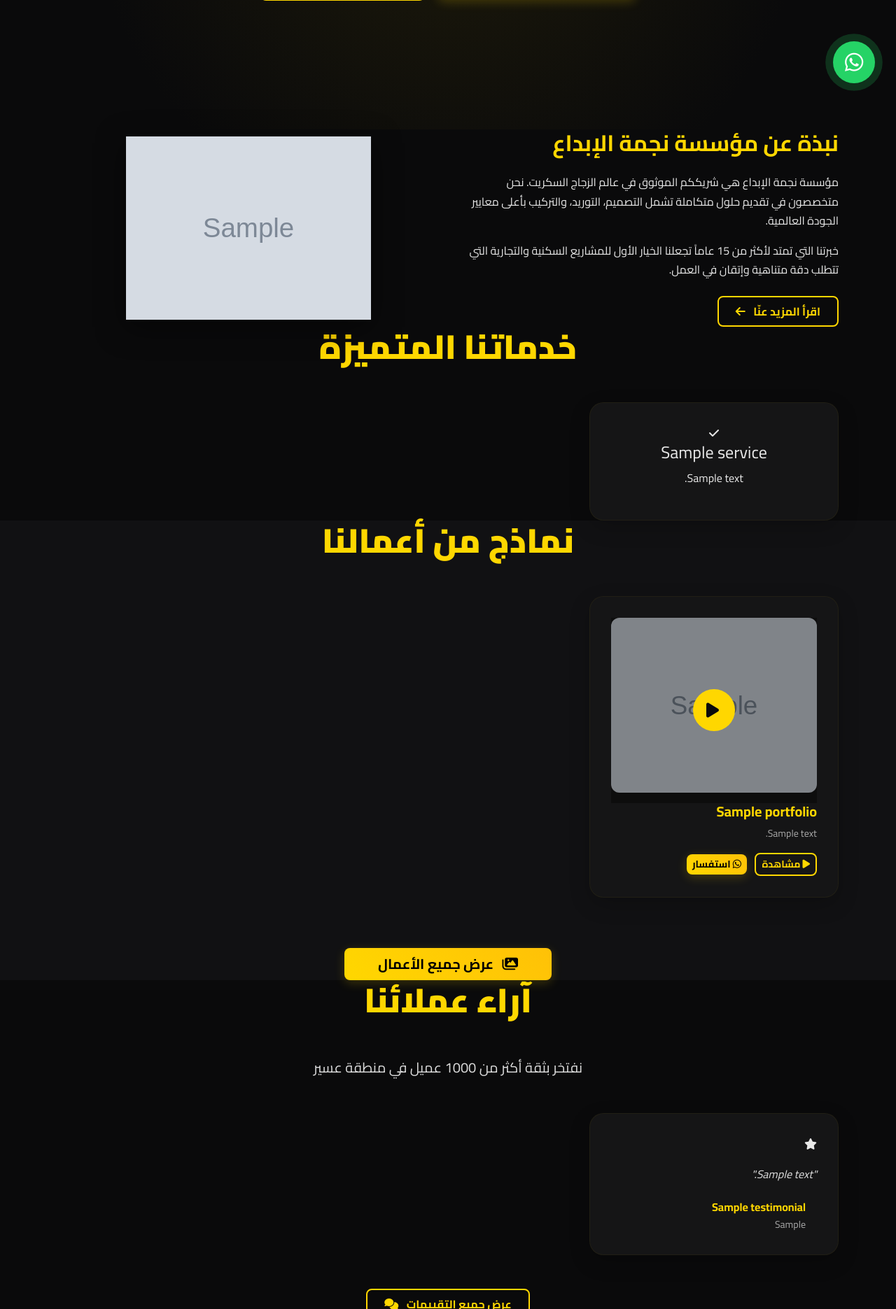
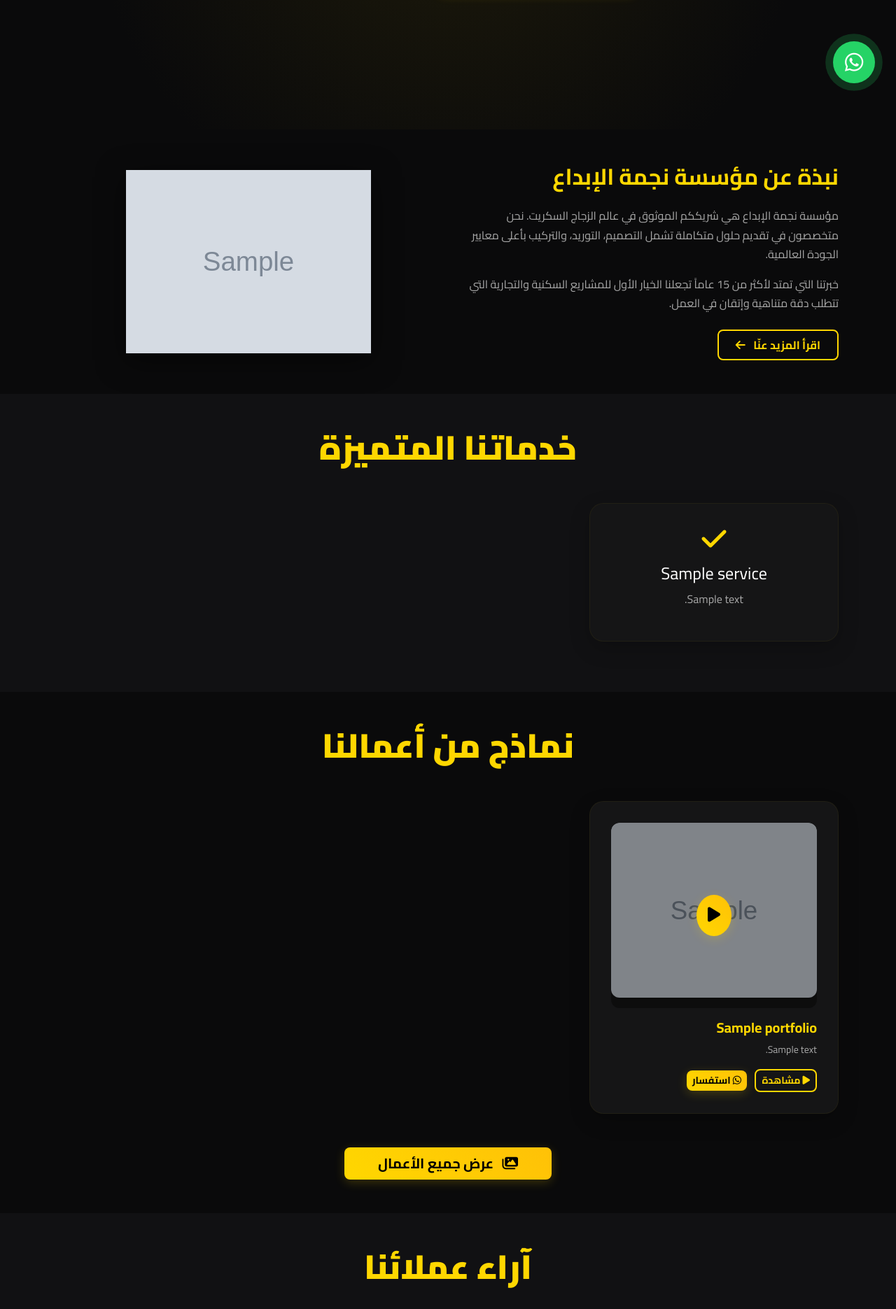
Before and after one commit to Nhgbl/najmat-alebdaa, a Django app: page / in a window 1280 px wide. Shown: the part 651-2522 px from the top of the page at 70% size. Run offline with Django 5.2, Linux system fonts and the light colour scheme; tables that the repository leaves empty hold one stand-in row (values such as "Sample post"); grey boxes marked "Sample" are stand-in pictures.

Commit message:
Refactor home.html structure and content

```diff
--- a/main/templates/main/home.html
+++ b/main/templates/main/home.html
@@ -2,23 +2,19 @@
 {% load static %}
 
 {% block title %}مؤسسة نجمة الإبداع | زجاج السعودية | زجاج سكريت خميس مشيط{% endblock %}
-
-{% block meta_description %}نجمة الإبداع هي رائدة مجال زجاج السعودية وزجاج خميس مشيط. نقدم خدمات تركيب زجاج سكريت،
-واجهات زجاجية، سواتر، وأبواب زجاجية بأعلى جودة وضمان.{% endblock %}
+{% block meta_description %}نجمة الإبداع هي رائدة مجال زجاج السعودية وزجاج خميس مشيط. نقدم خدمات تركيب زجاج سكريت، واجهات زجاجية، سواتر، وأبواب زجاجية بأعلى جودة وضمان.{% endblock %}
 
 {% block content %}
 
-<!-- قسم البطل (Hero Section) -->
 <div class="hero-section">
     <div class="container">
         <h1 class="text-yellow fw-bold mb-4" data-aos="fade-up">مؤسسة نجمة الإبداع</h1>
-        <p class="lead fs-3 mb-5" data-aos="fade-up" data-aos-delay="100">لتركيب وتوريد جميع أنواع زجاج السكريت</p>
-        <p class="mb-5" data-aos="fade-up" data-aos-delay="200" style="color: #ddd; font-size: 1.1rem;">
+        <p class="lead fs-3 mb-4" data-aos="fade-up" data-aos-delay="100">لتركيب وتوريد جميع أنواع زجاج السكريت</p>
+        <p class="mb-5 text-muted fs-5" data-aos="fade-up" data-aos-delay="200">
             نحن متخصصون في تقديم حلول زجاج عالية الجودة مع تركيب احترافي وخدمة عملاء متميزة
         </p>
         <div data-aos="fade-up" data-aos-delay="300">
-            <a href="https://wa.me/{{ site_settings.whatsapp }}" target="_blank"
-                class="btn btn-yellow btn-lg px-5 py-3 fs-5 me-3">
+            <a href="https://wa.me/{{ site_settings.whatsapp }}" target="_blank" class="btn btn-yellow btn-lg px-5 py-3 fs-5 me-3">
                 <i class="fab fa-whatsapp me-2"></i> اطلب تسعيرة الآن
             </a>
             <a href="{% url 'main:contact' %}" class="btn btn-outline-warning btn-lg px-5 py-3 fs-5">
@@ -28,19 +24,16 @@
     </div>
 </div>
 
-<!-- قسم نبذة عن المؤسسة -->
-<div class="section">
+<div class="section py-5">
     <div class="container">
         <div class="row align-items-center">
             <div class="col-lg-6 mb-4 mb-lg-0" data-aos="fade-right">
                 <h2 class="text-yellow fw-bold mb-4">نبذة عن مؤسسة نجمة الإبداع</h2>
-                <p class="mb-3">
-                    مؤسسة نجمة الإبداع هي شريككم الموثوق في عالم الزجاج السكريت. نحن متخصصون في تقديم حلول متكاملة تشمل
-                    التصميم، التوريد، والتركيب بأعلى معايير الجودة العالمية.
+                <p class="mb-3 text-muted">
+                    مؤسسة نجمة الإبداع هي شريككم الموثوق في عالم الزجاج السكريت. نحن متخصصون في تقديم حلول متكاملة تشمل التصميم، التوريد، والتركيب بأعلى معايير الجودة العالمية.
                 </p>
-                <p class="mb-3">
-                    خبرتنا التي تمتد لأكثر من 15 عاماً تجعلنا الخيار الأول للمشاريع السكنية والتجارية التي تتطلب دقة
-                    متناهية وإتقان في العمل.
+                <p class="mb-3 text-muted">
+                    خبرتنا التي تمتد لأكثر من 15 عاماً تجعلنا الخيار الأول للمشاريع السكنية والتجارية التي تتطلب دقة متناهية وإتقان في العمل.
                 </p>
                 <div class="mt-4">
                     <a href="{% url 'main:about' %}" class="btn btn-outline-warning px-4 py-2">
@@ -50,184 +43,109 @@
             </div>
             <div class="col-lg-6 text-center" data-aos="fade-left">
                 {% if site_settings.logo %}
-                <img src="{{ site_settings.logo.url }}" alt="مؤسسة نجمة الإبداع" class="logo-img"
-                    onerror="this.src='/static/logo.png';"
-                    style="max-width: 350px; filter: drop-shadow(0 10px 20px rgba(0,0,0,0.5));">
+                <img src="{{ site_settings.logo.url }}" alt="مؤسسة نجمة الإبداع" class="img-fluid" onerror="this.src='/static/logo.png';" style="max-width: 350px; filter: drop-shadow(0 10px 20px rgba(0,0,0,0.5));">
                 {% else %}
-                <img src="{% static 'logo.png' %}" alt="مؤسسة نجمة الإبداع" class="logo-img"
-                    style="max-width: 350px; filter: drop-shadow(0 10px 20px rgba(0,0,0,0.5));">
+                <img src="{% static 'logo.png' %}" alt="مؤسسة نجمة الإبداع" class="img-fluid" style="max-width: 350px; filter: drop-shadow(0 10px 20px rgba(0,0,0,0.5));">
                 {% endif %}
             </div>
         </div>
     </div>
 </div>
 
-
-<!-- قسم الخدمات -->
-<div class="section">
+<div class="section py-5" style="background-color: var(--dark-gray);">
     <div class="container">
         <h2 class="section-title text-yellow">خدماتنا المتميزة</h2>
         <div class="row">
             {% for service in services %}
-            <div class="col-lg-4 col-md-6" data-aos="fade-up" data-aos-delay="{{ forloop.counter0|add:1 }}00">
+            <div class="col-lg-4 col-md-6 mb-4" data-aos="fade-up" data-aos-delay="{{ forloop.counter0|add:1 }}00">
                 <div class="service-box text-center">
-                    <i class="fas fa-check"></i>
-                    <h4>{{ service.title }}</h4>
-                    <p>{{ service.description }}</p>
+                    <i class="fas fa-check text-yellow fs-1 mb-3"></i>
+                    <h4 class="text-white">{{ service.title }}</h4>
+                    <p class="text-muted">{{ service.description }}</p>
                 </div>
             </div>
             {% empty %}
-            <div class="col-12">
-                <p class="text-center text-muted">سيتم إضافة الخدمات قريباً...</p>
-            </div>
+            <div class="col-12"><p class="text-center text-muted">سيتم إضافة الخدمات قريباً...</p></div>
             {% endfor %}
         </div>
     </div>
 </div>
 
-<!-- قسم نماذج الأعمال -->
-<div class="section" style="background-color: var(--dark-gray);">
+<div class="section py-5">
     <div class="container">
         <h2 class="section-title text-yellow">نماذج من أعمالنا</h2>
         <div class="row">
             {% for item in portfolios %}
             <div class="col-lg-4 col-md-6 mb-4" data-aos="fade-up" data-aos-delay="{{ forloop.counter0|add:1 }}00">
                 <div class="portfolio-box">
-                    <div style="position: relative; overflow: hidden;">
+                    <div style="position: relative; overflow: hidden; border-radius: 12px;">
                         {% if item.video %}
-                        {% if item.image %}
-                        <img src="{{ item.image.url }}" alt="{{ item.title }}"
-                            style="width: 100%; height: 250px; object-fit: cover;" loading="lazy"
-                            onerror="this.onerror=null; this.src='/static/video_poster.png';">
+                            {% if item.image %}
+                            <img src="{{ item.image.url }}" alt="{{ item.title }}" onerror="this.onerror=null; this.src='/static/video_poster.png';">
+                            {% else %}
+                            <img src="/static/video_poster.png" alt="{{ item.title }}">
+                            {% endif %}
+                            <div class="video-overlay" style="position: absolute; top: 0; left: 0; width: 100%; height: 100%; background: rgba(0,0,0,0.4); display: flex; align-items: center; justify-content: center;">
+                                <a href="{{ item.video.url }}" target="_blank" class="btn btn-yellow rounded-circle p-3"><i class="fas fa-play fs-4"></i></a>
+                            </div>
+                        {% elif item.image %}
+                            <img src="{{ item.image.url }}" alt="{{ item.title }}" onerror="this.onerror=null; this.src='/static/logo.png';">
                         {% else %}
-                        <img src="/static/video_poster.png" alt="{{ item.title }}"
-                            style="width: 100%; height: 250px; object-fit: cover;" loading="lazy">
-                        {% endif %}
-                        <div style="position: absolute; top: 0; left: 0; width: 100%; height: 100%; background-color: rgba(0, 0, 0, 0.4); display: flex; align-items: center; justify-content: center; transition: 0.3s ease;"
-                            class="video-overlay">
-                            <a href="{{ item.video.url }}" target="_blank"
-                                style="display: flex; align-items: center; justify-content: center; width: 60px; height: 60px; background-color: var(--primary); border-radius: 50%; text-decoration: none; transition: 0.3s ease;"
-                                class="play-button" aria-label="شغل الفيديو">
-                                <i class="fas fa-play"
-                                    style="color: var(--bg-dark); font-size: 24px; margin-right: 4px;"></i>
-                            </a>
-                        </div>
-                        {% elif item.image %}
-                        <img src="{{ item.image.url }}" alt="{{ item.title }}"
-                            style="width: 100%; height: 250px; object-fit: cover;" loading="lazy"
-                            onerror="this.onerror=null; this.src='/static/logo.png';">
-                        {% else %}
-                        <div
-                            style="width: 100%; height: 250px; background-color: var(--light-gray); display: flex; align-items: center; justify-content: center;">
-                            <i class="fas fa-image" style="font-size: 3rem; color: var(--main-yellow);"></i>
-                        </div>
+                            <div class="d-flex align-items-center justify-content-center bg-dark" style="height: 250px;"><i class="fas fa-image fs-1 text-yellow"></i></div>
                         {% endif %}
                     </div>
-
-                    <div class="content">
-                        {% if item.title %}
-                        <h5 class="text-yellow fw-bold">{{ item.title }}</h5>
-                        {% endif %}
-                        {% if item.description %}
-                        <p class="text-muted small">{{ item.description|truncatewords:15 }}</p>
-                        {% endif %}
+                    <div class="content mt-3">
+                        {% if item.title %}<h5 class="text-yellow fw-bold">{{ item.title }}</h5>{% endif %}
+                        {% if item.description %}<p class="text-muted small">{{ item.description|truncatewords:15 }}</p>{% endif %}
                         <div class="mt-3">
                             {% if item.video %}
-                            <a href="{{ item.video.url }}" target="_blank" class="btn btn-sm btn-outline-warning me-2">
-                                <i class="fas fa-play"></i> مشاهدة
-                            </a>
+                            <a href="{{ item.video.url }}" target="_blank" class="btn btn-sm btn-outline-warning me-2"><i class="fas fa-play"></i> مشاهدة</a>
                             {% endif %}
-                            <a href="https://wa.me/{{ site_settings.whatsapp }}" target="_blank"
-                                class="btn btn-sm btn-yellow">
-                                <i class="fab fa-whatsapp"></i> استفسار
-                            </a>
+                            <a href="https://wa.me/{{ site_settings.whatsapp }}" target="_blank" class="btn btn-sm btn-yellow"><i class="fab fa-whatsapp"></i> استفسار</a>
                         </div>
                     </div>
                 </div>
             </div>
             {% empty %}
-            <div class="col-12">
-                <p class="text-center text-muted">سيتم إضافة نماذج الأعمال قريباً...</p>
-            </div>
+            <div class="col-12"><p class="text-center text-muted">سيتم إضافة نماذج الأعمال قريباً...</p></div>
             {% endfor %}
         </div>
-
-        <div class="text-center mt-5">
-            <a href="{% url 'main:portfolio' %}" class="btn btn-yellow btn-lg px-5">
-                <i class="fas fa-images me-2"></i> عرض جميع الأعمال
-            </a>
+        <div class="text-center mt-4">
+            <a href="{% url 'main:portfolio' %}" class="btn btn-yellow btn-lg px-5"><i class="fas fa-images me-2"></i> عرض جميع الأعمال</a>
         </div>
     </div>
 </div>
 
-<!-- قسم التقييمات -->
 {% if testimonials %}
-<div class="section">
+<div class="section py-5" style="background-color: var(--dark-gray);">
     <div class="container">
         <h2 class="section-title text-yellow">آراء عملائنا</h2>
-        <p class="text-center mb-5 fs-5" style="color: #ddd;">نفتخر بثقة أكثر من 1000 عميل في منطقة عسير</p>
+        <p class="text-center mb-5 fs-5 text-muted">نفتخر بثقة أكثر من 1000 عميل في منطقة عسير</p>
         <div class="row">
             {% for testimonial in testimonials %}
             <div class="col-lg-4 col-md-6 mb-4" data-aos="fade-up" data-aos-delay="{{ forloop.counter0|add:1 }}00">
                 <div class="testimonial-box h-100">
-                    <div class="stars mb-3">
-                        {% for i in "x"|rjust:testimonial.rating %}
-                        <i class="fas fa-star" style="color: var(--main-yellow);"></i>
-                        {% endfor %}
+                    <div class="stars mb-3 text-yellow">
+                        {% for i in "x"|rjust:testimonial.rating %}<i class="fas fa-star"></i>{% endfor %}
                     </div>
-                    <p class="mb-4" style="font-style: italic; color: #ddd;">"{{ testimonial.message }}"</p>
-                    <div class="testimonial-author d-flex align-items-center">
-                        <div class="ms-3">
-                            <h6 class="mb-0 text-yellow fw-bold">{{ testimonial.client_name }}</h6>
-                            {% if testimonial.client_company %}
-                            <small class="text-muted">{{ testimonial.client_company }}</small>
-                            {% endif %}
-                        </div>
+                    <p class="mb-4 text-muted fst-italic">"{{ testimonial.message }}"</p>
+                    <div class="testimonial-author">
+                        <h6 class="mb-0 text-white fw-bold">{{ testimonial.client_name }}</h6>
+                        {% if testimonial.client_company %}<small class="text-yellow">{{ testimonial.client_company }}</small>{% endif %}
                     </div>
                 </div>
             </div>
             {% endfor %}
         </div>
-        <div class="text-center mt-4">
-            <a href="{% url 'main:testimonials' %}" class="btn btn-outline-warning px-4 py-2">
-                عرض جميع التقييمات <i class="fas fa-comments ms-2"></i>
-            </a>
-        </div>
     </div>
 </div>
 {% endif %}
 
-<!-- قسم الإحصائيات -->
-<div class="section" style="background-color: var(--dark-gray);">
-    <div class="container">
-        <div class="row text-center">
-            <div class="col-md-3 col-6 mb-4" data-aos="fade-up">
-                <h3 class="text-yellow fw-bold" style="font-size: 2.5rem;">+1000</h3>
-                <p>مشروع منجز</p>
-            </div>
-            <div class="col-md-3 col-6 mb-4" data-aos="fade-up" data-aos-delay="100">
-                <h3 class="text-yellow fw-bold" style="font-size: 2.5rem;">+1000</h3>
-                <p>عميل راضي</p>
-            </div>
-            <div class="col-md-3 col-6 mb-4" data-aos="fade-up" data-aos-delay="200">
-                <h3 class="text-yellow fw-bold" style="font-size: 2.5rem;">15+</h3>
-                <p>سنة خبرة</p>
-            </div>
-            <div class="col-md-3 col-6 mb-4" data-aos="fade-up" data-aos-delay="300">
-                <h3 class="text-yellow fw-bold" style="font-size: 2.5rem;">100%</h3>
-                <p>جودة واتقان</p>
-            </div>
-        </div>
-    </div>
-</div>
-
-<!-- قسم الدعوة للعمل (CTA) -->
-<div class="section">
+<div class="section py-5">
     <div class="container text-center">
         <h2 class="section-title text-yellow mb-5">هل أنت مهتم بخدماتنا؟</h2>
-        <p class="fs-5 mb-5" style="color: #ddd;">تواصل معنا اليوم واحصل على استشارة مجانية وتسعيرة خاصة لمشروعك</p>
-        <a href="https://wa.me/{{ site_settings.whatsapp }}" target="_blank"
-            class="btn btn-yellow btn-lg px-5 py-3 fs-5">
+        <p class="fs-5 mb-5 text-muted">تواصل معنا اليوم واحصل على استشارة مجانية وتسعيرة خاصة لمشروعك</p>
+        <a href="https://wa.me/{{ site_settings.whatsapp }}" target="_blank" class="btn btn-yellow btn-lg px-5 py-3 fs-5">
             <i class="fab fa-whatsapp me-2"></i> تواصل معنا الآن
         </a>
     </div>
```
